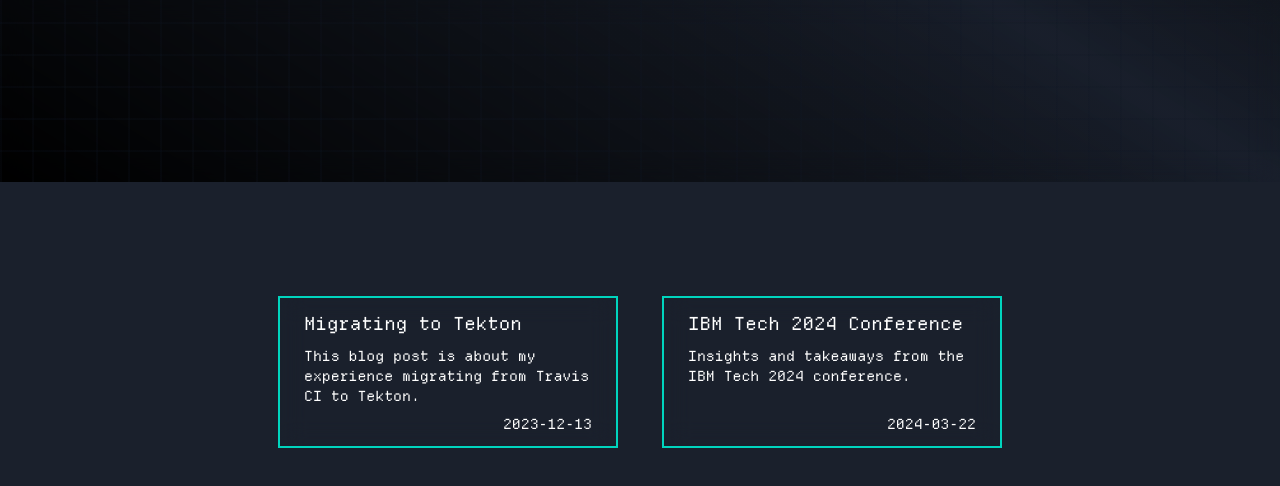
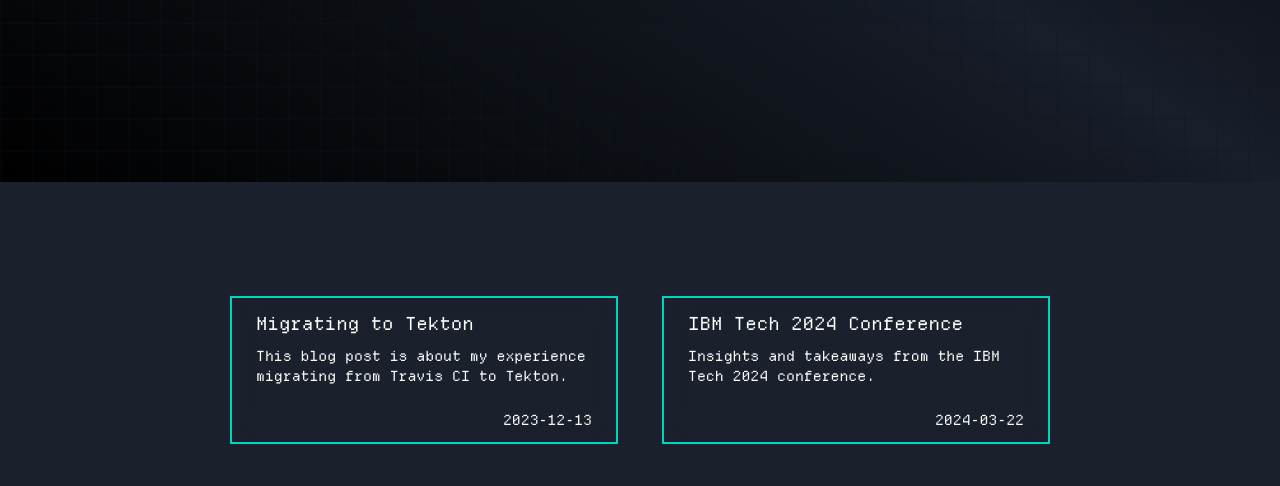
Before and after one commit to denes-beck/my-blog, a React (Vite) app: page /blog in a window 1280 px wide. Shown: the part 618-1104 px from the top of the page. Built offline with nearby package versions, Linux system fonts and the light colour scheme.

Commit message:
style: blog grid, blog card

```diff
--- a/src/components/Blog/Blog.tsx
+++ b/src/components/Blog/Blog.tsx
@@ -5,7 +5,7 @@
   return (
     <div className="h-screen">
       <div className="overflow-auto py-4 mt-[80px] max-h-[calc(100vh-170px)] lg:mt-[100px]">
-        <div className="flex flex-wrap gap-12 justify-center px-10 h-full">
+        <div className="grid gap-12 justify-center px-10 [grid-template-columns:repeat(auto-fit,minmax(24rem,0))]">
           {blogEntries.map((entry) => {
             const Content = entry.content;
             return (
--- a/src/components/Blog/components/BlogCard.tsx
+++ b/src/components/Blog/components/BlogCard.tsx
@@ -14,7 +14,7 @@
     <>
       <button
         onClick={() => setIsVisible(true)}
-        className="flex flex-col py-3 px-6 space-y-2 h-auto ring-2 ring-teal-400 ring-offset-gray-900 transition-all duration-200 ease-in-out cursor-pointer hover:ring-offset-4 group animate-text-focus min-h-[9rem] w-[21rem] max-w-[75vw] min-w-[21rem] backdrop-blur-md active:ring-slate-200"
+        className="flex flex-col py-3 px-6 space-y-2 h-auto ring-2 ring-teal-400 ring-offset-gray-900 transition-all duration-200 ease-in-out cursor-pointer hover:ring-offset-4 group animate-text-focus min-h-[9rem] w-[24rem] max-w-[75vw] min-w-[24rem] backdrop-blur-md active:ring-slate-200"
       >
         <h1 className="relative text-lg text-left whitespace-nowrap transition-all duration-200 ease-in-out group-hover:font-bold after:absolute after:-bottom-0.5 after:left-0 after:h-0.5 after:w-0 after:bg-teal-400 after:transition-all after:duration-200 after:ease-in-out after:content-[''] group-hover:after:w-full">
           {title}
```
